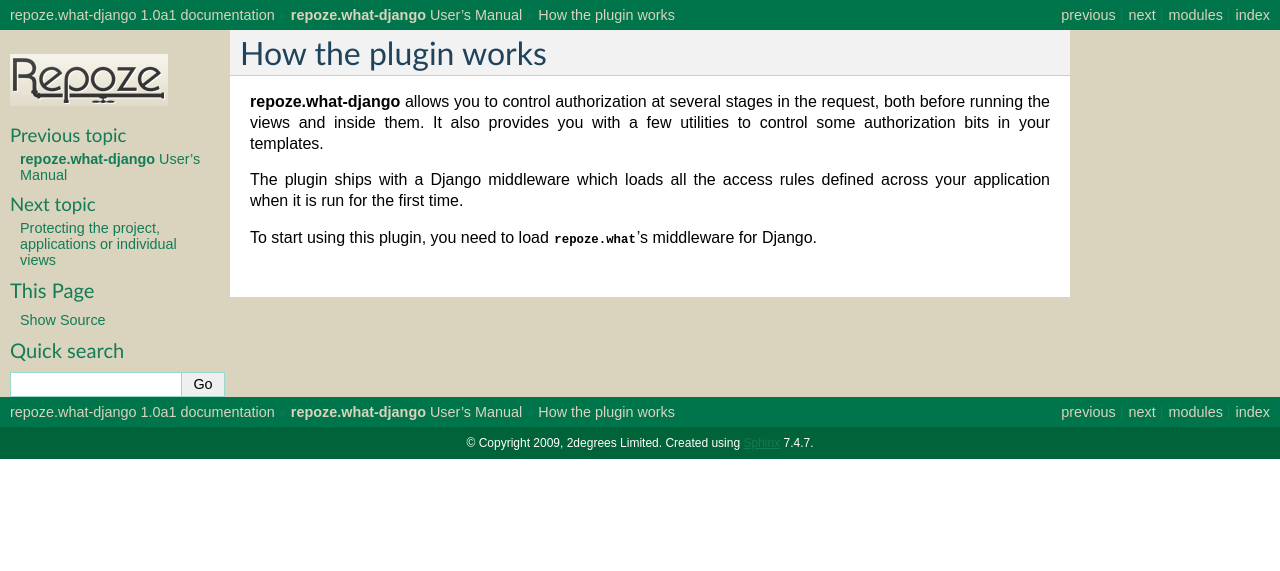
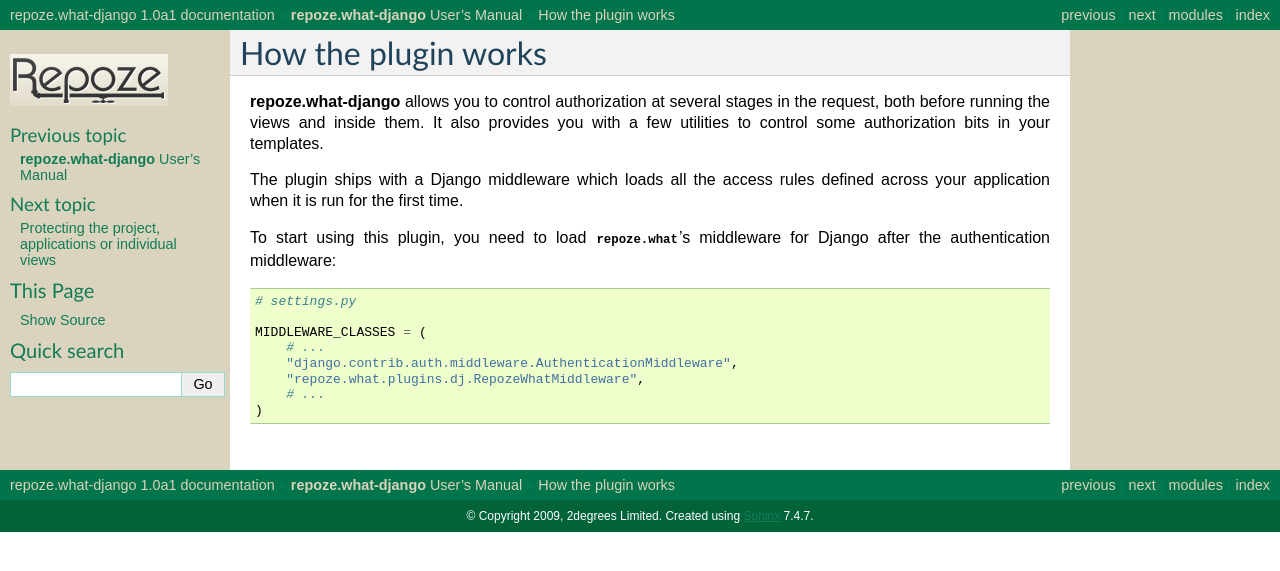
Before and after one commit to repoze/repoze.what-django, a Sphinx documentation site: the page built from docs/source/Manual/intro.rst, in a window 1280 px wide. Shown: the top 571 px of the page. Built offline with Sphinx 7.4.7, drawn with Linux system fonts in a browser that asks for light colours.

Commit message:
Explained how to enable the repoze.what Django middleware

```diff
--- a/docs/source/Manual/intro.rst
+++ b/docs/source/Manual/intro.rst
@@ -11,4 +11,13 @@
 defined across your application when it is run for the first time.
 
 To start using this plugin, you need to load :mod:`repoze.what`'s middleware
-for Django.
+for Django after the authentication middleware::
+
+    # settings.py
+
+    MIDDLEWARE_CLASSES = (
+        # ...
+        "django.contrib.auth.middleware.AuthenticationMiddleware",
+        "repoze.what.plugins.dj.RepozeWhatMiddleware",
+        # ...
+    )
```
